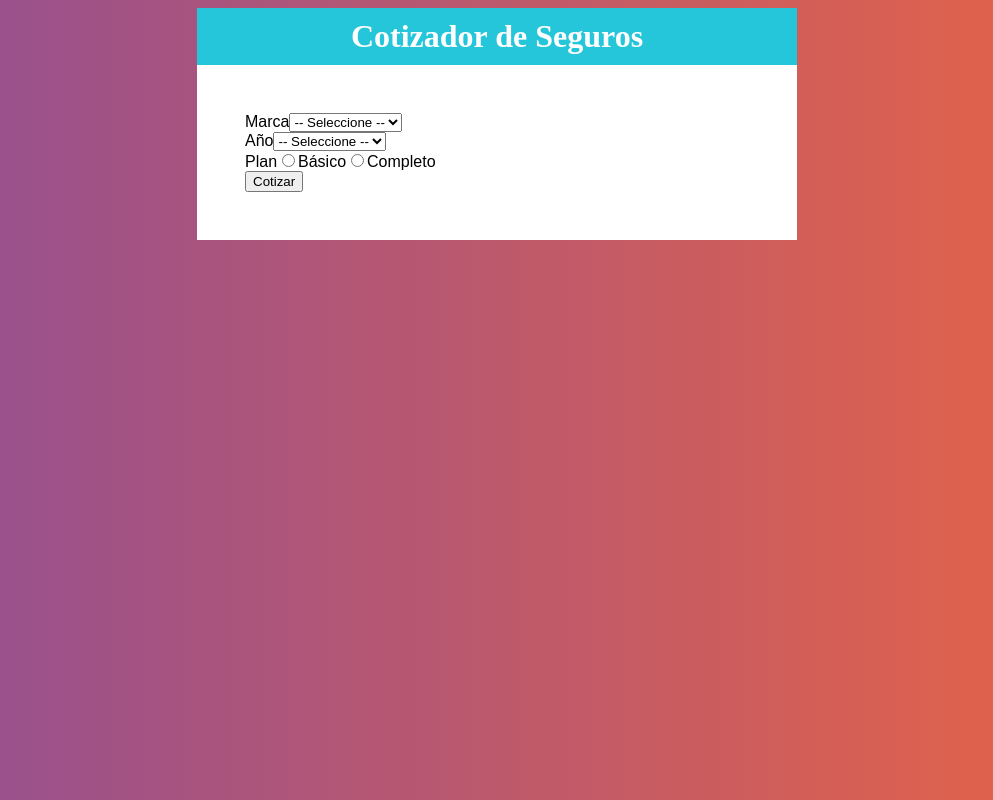
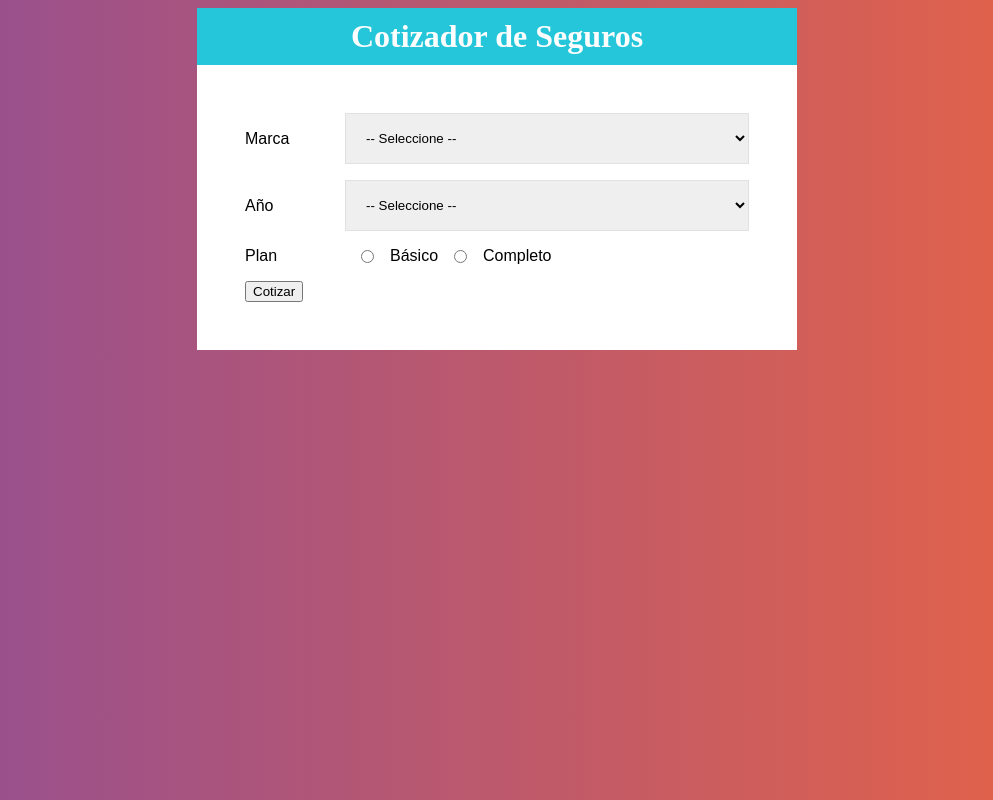
Before and after one commit to Alejandro-Ochando/cotizador_de_seguros, a React (Create React App) app: page / in a window 1280 px wide. Shown: the whole page, without its empty margins (143-1136 px from the left). Built offline with nearby package versions, Linux system fonts and the light colour scheme; the HTML template or start-up script is replaced by a standard one.

Commit message:
Añadiendo Styled Components en el Formulario.js

```diff
--- a/src/components/Formulario.js
+++ b/src/components/Formulario.js
@@ -1,21 +1,45 @@
 import React from 'react';
+import styled from '@emotion/styled';
+
+const Campo = styled.div`
+    display:flex;
+    margin-bottom: 1rem;
+    align-items: center;
+`;
+
+const Label = styled.label`
+    flex: 0 0 100px;
+`;
+
+const Select = styled.select`
+    display: block;
+    width: 100%;
+    padding: 1rem;
+    border:1px solid #e1e1e1;
+    --webkit-appearance:none;
+`;
+
+
+const InputRadio = styled.input`
+    margin:0 1rem;
+`;
 
 const Formulario = () => {
     return (
 
         <form>
-            <div>
-                <label>Marca</label>
-                <select>
+            <Campo>
+                <Label>Marca</Label>
+                <Select>
                     <option value="">-- Seleccione --</option>
                     <option value="Europeo">Europeo</option>
                     <option value="Americano">Americano</option>
                     <option value="Asiatico">Asiatico</option>
-                </select>
-            </div>
-            <div>
-                <label>Año</label>
-                <select>
+                </Select>
+            </Campo>
+            <Campo>
+                <Label>Año</Label>
+                <Select>
                 <option value="">-- Seleccione --</option>
                     <option value="2021">2021</option>
                     <option value="2020">2020</option>
@@ -27,21 +51,21 @@
                     <option value="2014">2014</option>
                     <option value="2013">2013</option>
                     <option value="2012">2012</option>
-                </select>
-            </div>
-            <div>
-                <label>Plan</label>
-                <input
+                </Select>
+            </Campo>
+            <Campo>
+                <Label>Plan</Label>
+                <InputRadio
                     type="radio"
                     name="plan"
                     value="basico"
                 />Básico
-                <input
+                <InputRadio
                     type="radio"
                     name="plan"
                     value="completo"
                 />Completo
-            </div>
+            </Campo>
 
             <button
                 type="button"
```
